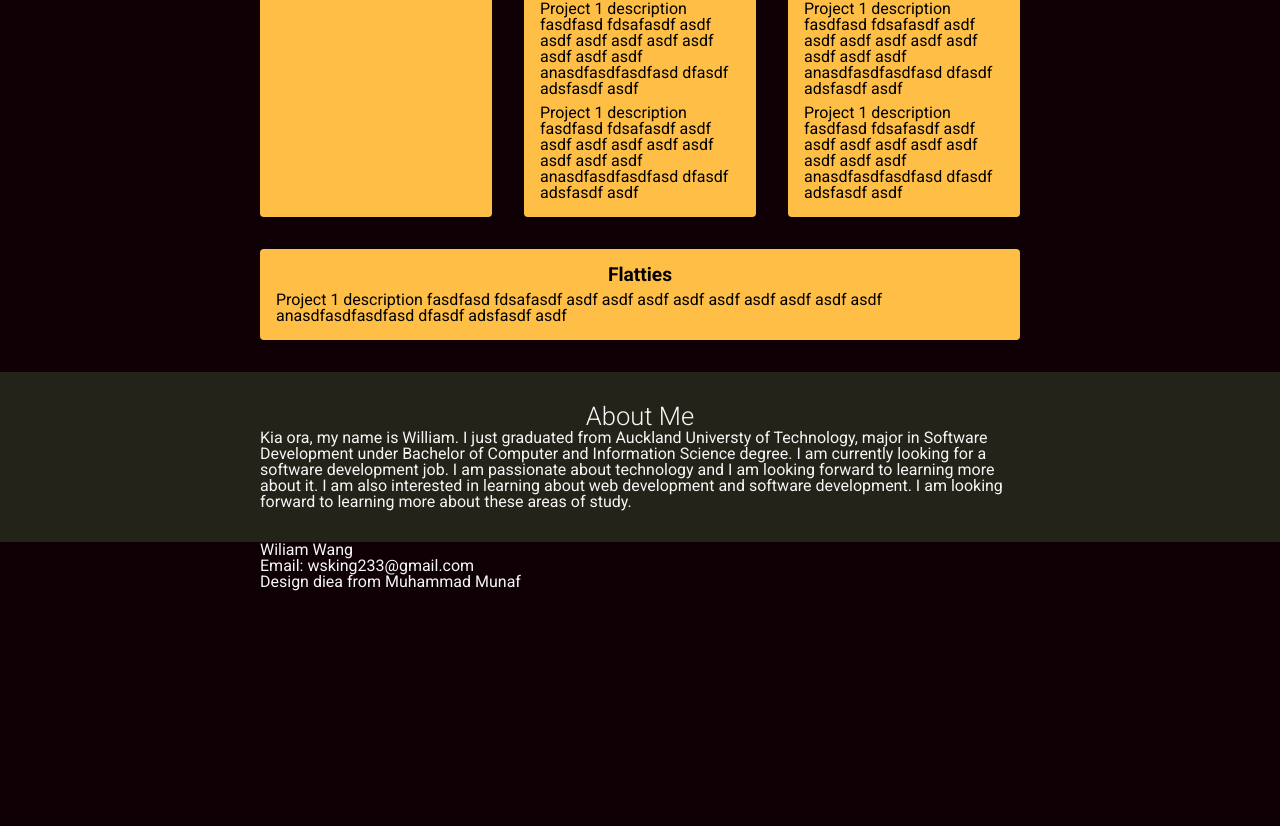
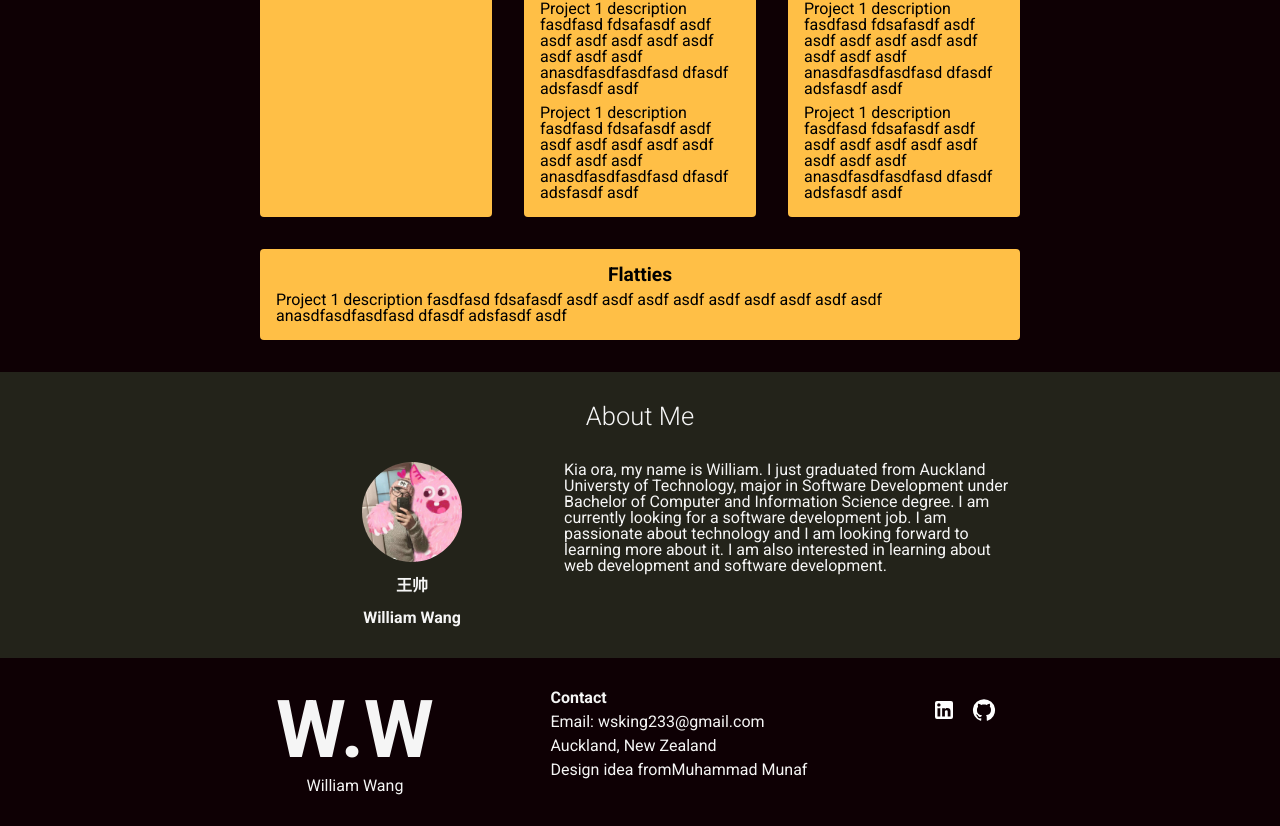
Before and after one commit to wsking233/Profile-Page, a React (Create React App) app in the folder william-profile/: page / in a window 1280 px wide. Shown: the part 1227-2053 px from the top of the page. Before the commit the page ends 1818 px from the top, so only its background shows below. Built offline with nearby package versions, Linux system fonts and the light colour scheme.

Commit message:
finish the about and footer design

```diff
--- a/william-profile/src/App.js
+++ b/william-profile/src/App.js
@@ -2,7 +2,7 @@ import React from 'react';
 import './App.css';
 import Header from './components/Header';
 import Footer from './components/Footer';
-import Home from './components/Homepage';
+import Home from './components/Home';
 import About from './components/About';
 import SkillSet from './components/SkillSet';
 import Project from './components/Project';
--- a/william-profile/src/components/About.js
+++ b/william-profile/src/components/About.js
@@ -1,11 +1,53 @@
 import React from 'react';
+import Avatar from '../assets/Avatar.jpg';
+import IconButton from '@mui/material/IconButton';
+import LinkedInIcon from '@mui/icons-material/LinkedIn';
+import GitHubIcon from '@mui/icons-material/GitHub';
+import EmailIcon from '@mui/icons-material/Email';
 
 function About() {
-    return(
+
+    // const handleClick = (url) => {
+    //     window.open(url, "_blank");
+    // };
+
+    return (
         <section id='about' className="aboutContainer">
-           <div className="maxContainer">
+            <div className="maxContainer innerStyle">
                 <h3 className='scetionTitle'>About Me</h3>
 
+                <div className='topContainer'>
+
+                    <div className='leftContainer'>
+                        <img src={Avatar} alt="William Wang" />
+                        <h4>王帅</h4>
+                        <h4>William Wang</h4>
+
+                        {/* <div>
+                            <IconButton
+                                onClick={() => handleClick("mailto:wsking233@gmail.com")}
+                                // color="primary"
+                                sx={{ color: 'white' }}
+
+                            ><EmailIcon target="_blank" /></IconButton>
+
+                            <IconButton
+                                onClick={() => handleClick("https://www.linkedin.com/in/william-wang-shuai")}
+                                // color="secondary"
+                                sx={{ color: 'white' }}
+
+                            ><LinkedInIcon target="_blank" /></IconButton>
+
+                            <IconButton
+                                onClick={() => handleClick("https://github.com/wsking233")}
+                                // color="primary"
+                                sx={{ color: 'white' }}
+
+                            ><GitHubIcon target="_blank" /></IconButton>
+                        </div> */}
+                    </div>
+
+                    <div className='rightContainer'>
                         <p>
                             Kia ora, my name is William.
                             I just graduated from Auckland Universty of Technology,
@@ -13,8 +55,10 @@ function About() {
                             I am currently looking for a software development job.
                             I am passionate about technology and I am looking forward to learning more about it.
                             I am also interested in learning about web development and software development.
-                    I am looking forward to learning more about these areas of study.
                         </p>
+
+                    </div>
+                </div>
             </div>
         </section>
     );
--- a/william-profile/src/components/Footer.js
+++ b/william-profile/src/components/Footer.js
@@ -1,29 +1,57 @@
 import React, { useEffect } from "react";
-import axios from "axios";
-import { Typography, Tab, IconButton } from "@mui/material";
+import IconButton from '@mui/material/IconButton';
 import LinkedInIcon from '@mui/icons-material/LinkedIn';
 import GitHubIcon from '@mui/icons-material/GitHub';
 
+
 function Footer() {
+
+    const handleClick = (url) => {
+        window.open(url, "_blank");
+    };
 
     return (
         <div className="footerContainer">
             <div className="maxContainer">
-                <div className="footer-left">
+                <div className="footerContainer">
 
-                    <strong>Wiliam Wang </strong><br />
-                    <strong>Email: wsking233@gmail.com</strong>
+                    <div className="footerLeft">
+                        <h1>W.W</h1>
+                        <p>William Wang</p>
+                    </div>
+
+                    <div className="footerRight">
+
+                        <h3>Contact</h3>
+                        <p>Email: wsking233@gmail.com</p>
+                        <p>Auckland, New Zealand</p>
+
+                        <p>
+                            Design idea from
+                            <a href="https://www.behance.net/gallery/128820167/Python-Developer-Website-Design" target="_blank">
+                            Muhammad Munaf</a>
+                        </p>
+                    </div>
+
+                    <div>
+                    <IconButton
+                                onClick={() => handleClick("https://www.linkedin.com/in/william-wang-shuai")}
+                                // color="secondary"
+                                sx={{ color: 'white' }}
+
+                            ><LinkedInIcon target="_blank" /></IconButton>
+
+                            <IconButton
+                                onClick={() => handleClick("https://github.com/wsking233")}
+                                // color="primary"
+                                sx={{ color: 'white' }}
+
+                            ><GitHubIcon target="_blank" /></IconButton>
+                    </div>
                 </div>
 
-                <div className="footer-right">
-                    <p>
-                        Design diea from <a href="https://www.behance.net/gallery/128820167/Python-Developer-Website-Design" target="_blank">                        Muhammad Munaf</a>
-                    </p>
-                </div>
 
             </div>
-
-
         </div>
     );
 }
--- a/william-profile/src/components/Header.js
+++ b/william-profile/src/components/Header.js
@@ -1,14 +1,10 @@
 import React from 'react';
 import './layout.css';
-import IconButton from '@mui/material/IconButton';
-import LinkedInIcon from '@mui/icons-material/LinkedIn';
-import GitHubIcon from '@mui/icons-material/GitHub';
+
 
 function Header() {
 
-    const handleClick = (url) => {
-        window.open(url, "_blank");
-    };
+
 
     return (
         <header>
@@ -20,17 +16,6 @@ function Header() {
                     <a href="#project">PROJECTS</a>
                     <a href="#about">ABOUT ME</a>
                 </ul>
-
-                <IconButton
-                    onClick={() => handleClick("https://www.linkedin.com/in/william-wang-shuai")}
-                    color="primary"
-                ><LinkedInIcon target="_blank" /></IconButton>
-
-                <IconButton
-                    onClick={() => handleClick("https://github.com/wsking233")}
-                    color="primary"
-                ><GitHubIcon target="_blank" /></IconButton>
-
             </div>
         </header>
     );
--- a/william-profile/src/components/layout.css
+++ b/william-profile/src/components/layout.css
@@ -172,7 +172,57 @@ h2 {
     text-align: center;
 }
 
+
+/* About page style */
 .aboutContainer {
     background-color: var(--black2);
     padding: 32px 16px;
 }
+
+.topContainer {
+    display: grid;
+    grid-template-columns: 1fr 1.5fr;
+}
+
+.leftContainer {
+    display: flex;
+    flex-direction: column;
+    justify-content: center;
+    align-items: center;
+    row-gap: 16px;
+}
+
+.leftContainer img {
+    width: 100px;
+    height: 100px;
+    border-radius: 50%;
+    object-fit: cover;
+}
+
+.footerContainer {
+    display: flex;
+    flex-direction: row;
+    column-gap: 26px;
+    padding: 16px;
+    background-color: var(--black);
+}
+
+.footerLeft {
+    display: flex;
+    flex-direction: column;
+    row-gap: 8px;
+    text-align: center;
+}
+
+.footerRight {
+    display: flex;
+    flex-direction: column;
+    row-gap: 8px;
+    text-align: left;
+}
+
+
+.copyright {
+    background-color: var(--black2);
+    width: 100%;
+}
```
Also changed, not shown: william-profile/src/assets/Avatar.jpg (added), william-profile/src/components/Home.js (renamed from william-profile/src/components/Homepage.js). Lines whose indentation alone changed are shown as unchanged.
